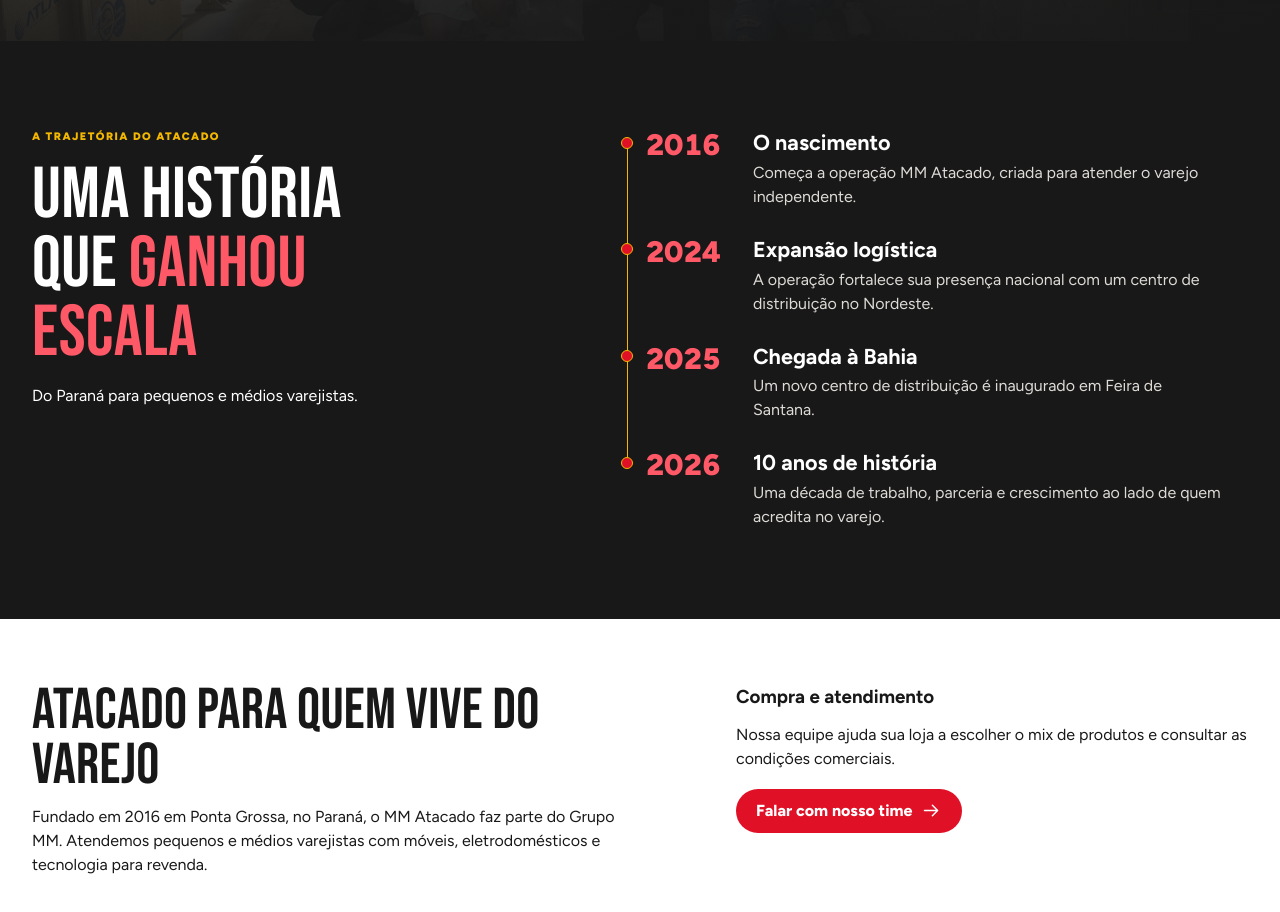
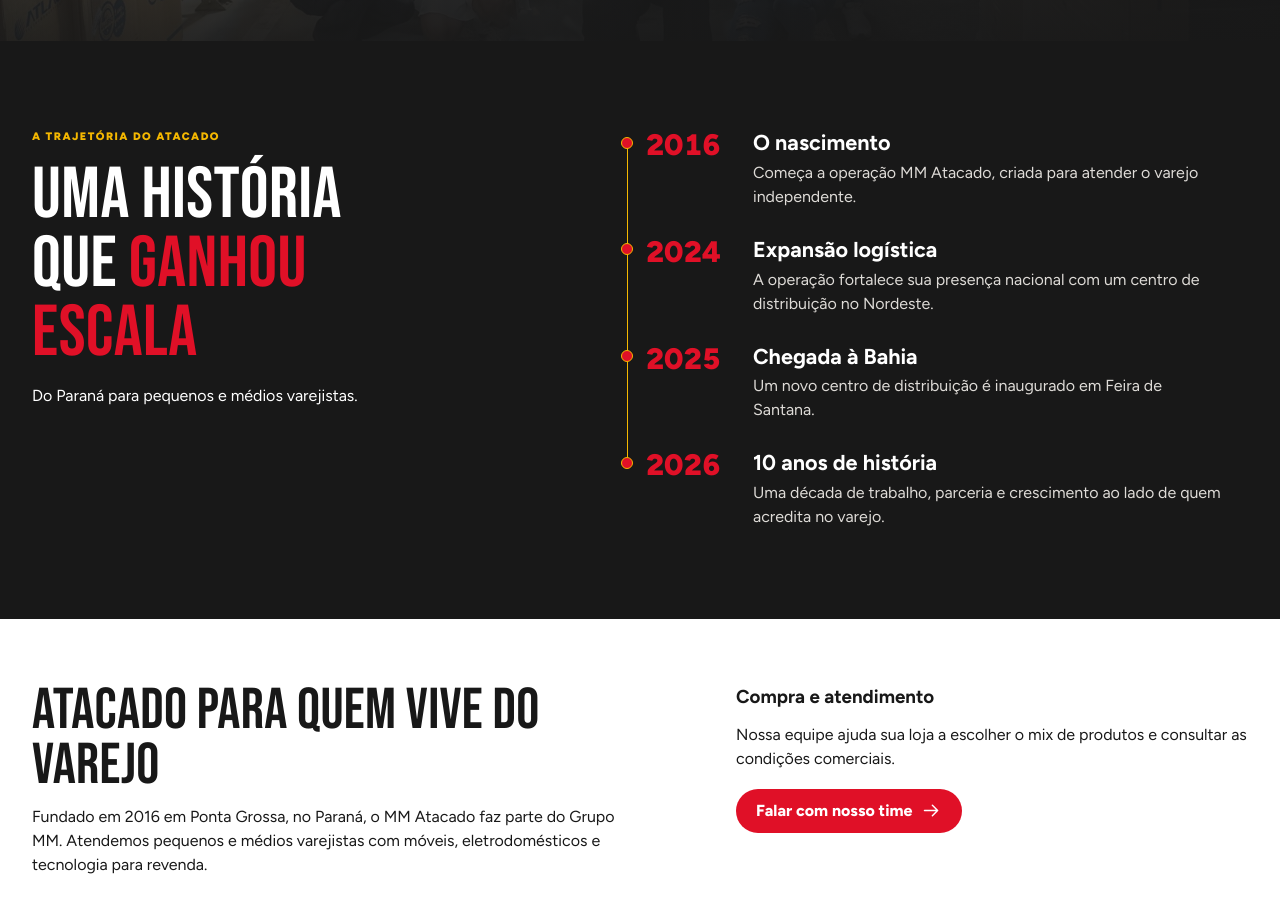
Before and after one commit to furtadoemmanuel-dev/mm-atacado-site, a plain HTML site: page index.html in a window 1280 px wide. Shown: the part 1940-2852 px from the top of the page. Drawn offline with Linux system fonts and the light colour scheme.

Commit message:
Aplica vermelho da paleta na trajetória do MM Atacado

```diff
--- a/index.html
+++ b/index.html
@@ -7,7 +7,7 @@
   <meta name="description" content="Explore móveis, eletrodomésticos e tecnologia para revenda. Conheça o MM Atacado, do Grupo MM.">
   <title>MM Atacado | Móveis e eletros no atacado para lojistas</title>
   <link rel="icon" href="assets/mm-atacado.png">
-  <link rel="stylesheet" href="styles.css?v=31">
+  <link rel="stylesheet" href="styles.css?v=32">
   <script src="app.js?v=23" defer></script>
 </head>
 <body class="home corporate">
--- a/styles.css
+++ b/styles.css
@@ -1400,7 +1400,7 @@ html { --header-height: 116px; }
 }
 
 .mm-timeline__intro em {
-  color: #ff5968;
+  color: var(--red);
   font-style: normal;
 }
 
@@ -1448,7 +1448,7 @@ html { --header-height: 116px; }
 }
 
 .mm-timeline__list time {
-  color: #ff5968;
+  color: var(--red);
   font-size: clamp(1.25rem, 3.4vw, 1.85rem);
   font-weight: 860;
   font-variant-numeric: tabular-nums;
```
